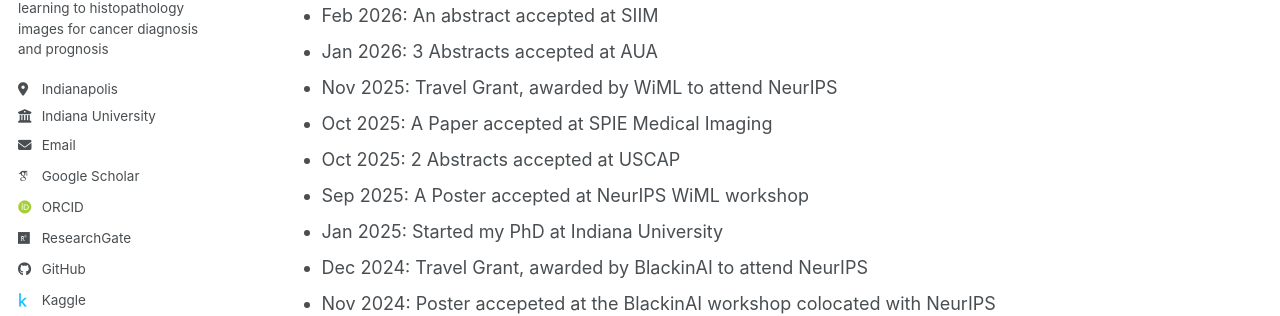
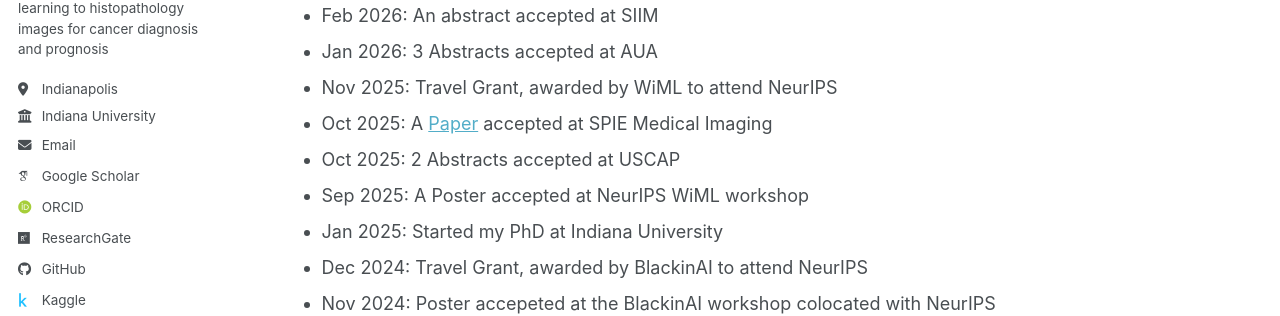
Before and after one commit to yamlakyam/yamlakyam.github.io, a Jekyll site: the page built from _pages/about.md, in a window 1280 px wide and 900 px high. Shown: the part 439-755 px from the top of the window. Built offline with Jekyll 4.4.1, drawn with Linux system fonts in a browser that asks for light colours; some web fonts are replaced; a script bundle is joined from its source files by our own code; library files that are not in the unit come from our copies; part of the change alters nothing that is shown.

```diff
--- a/_pages/about.md
+++ b/_pages/about.md
@@ -16,7 +16,7 @@ News and Updates
 - Feb 2026: An abstract accepted at SIIM
 - Jan 2026: 3 Abstracts accepted at AUA
 - Nov 2025: Travel Grant, awarded by WiML to attend NeurIPS
-- Oct 2025: A Paper accepted at SPIE Medical Imaging
+- Oct 2025: A [Paper](https://www.spiedigitallibrary.org/conference-proceedings-of-spie/13932/1393209/Foundation-model-based-prostate-cancer-segmentation-on-digitized-HE-prostate/10.1117/12.3085815.full) accepted at SPIE Medical Imaging
 - Oct 2025: 2 Abstracts accepted at USCAP
 - Sep 2025: A Poster accepted at NeurIPS WiML workshop
 - Jan 2025: Started my PhD at Indiana University
```
